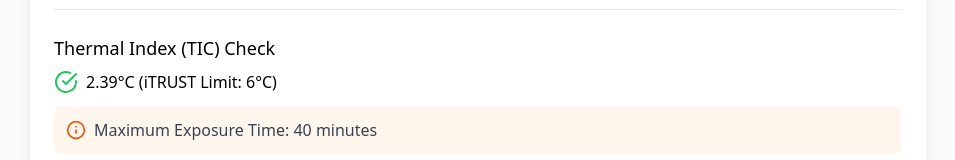
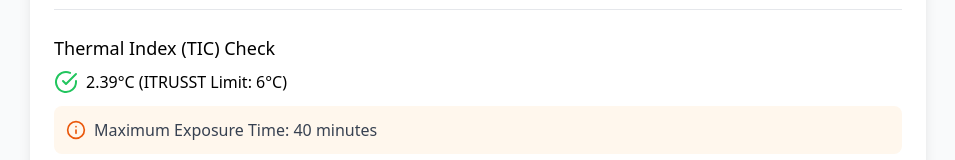
Before and after one commit to rhotter/tfus-safety-calculator, a React (Vite) app: page / in a window 1280 px wide. Shown: the part 962-1122 px from the top of the page, without its empty margins (162-1117 px from the left). Built offline with nearby package versions, Linux system fonts and the light colour scheme.

Commit message:
rename itrusst

```diff
--- a/src/App.tsx
+++ b/src/App.tsx
@@ -411,7 +411,7 @@ function App() {
                   <AlertTriangle className="text-red-500 w-6 h-6 mr-2" />
                 )}
                 <span>
-                  {results.tic.toFixed(2)}°C (iTRUST Limit: 6°C)
+                  {results.tic.toFixed(2)}°C (ITRUSST Limit: 6°C)
                 </span>
               </div>
 
```
